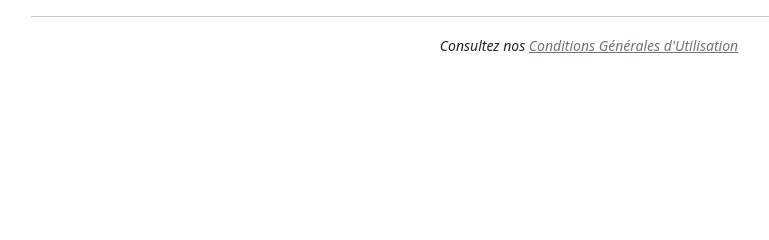
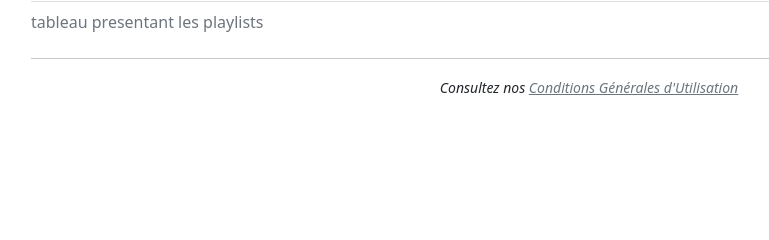
Before and after one commit to Naama390/mediatekformation, a Symfony app: template templates/pages/playlists.html.twig in a window 1280 px wide. Shown: the part 329-569 px from the top of the page, without its empty margins (51-820 px from the left). Run offline with Twig, Linux system fonts and the light colour scheme; the template is opened without the code that fills it, so the values that code supplies are empty; some libraries are stand-ins or nearby versions.

Commit message:
Test deploiement9

```diff
--- a/templates/pages/playlists.html.twig
+++ b/templates/pages/playlists.html.twig
@@ -1,6 +1,7 @@
 {% extends "basefront.html.twig" %}
 {% block body %}
     <table class="table table-striped">
+        <caption>tableau presentant les playlists</caption>
         <thead>
             <tr>
                 <th class="text-left align-top" scope="col">
```
Also changed, not shown: .github/workflows/main.yml.
